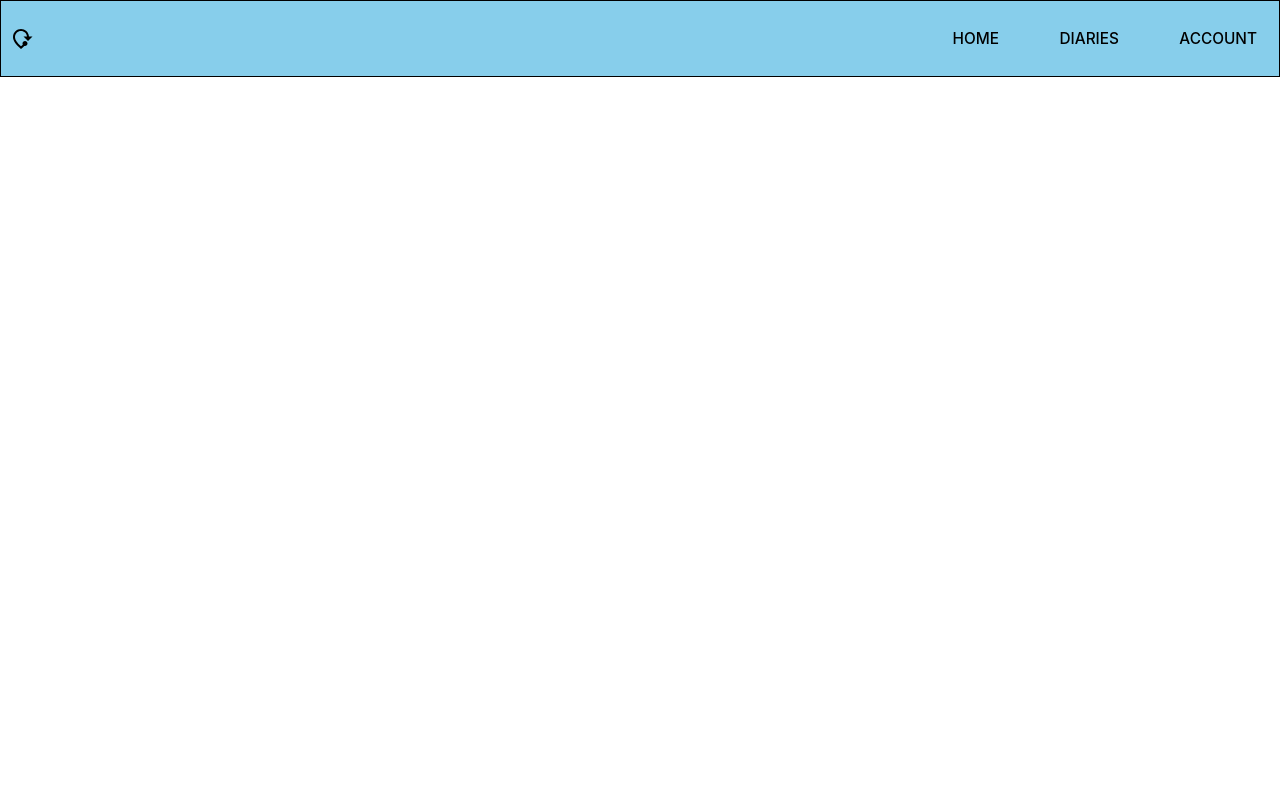
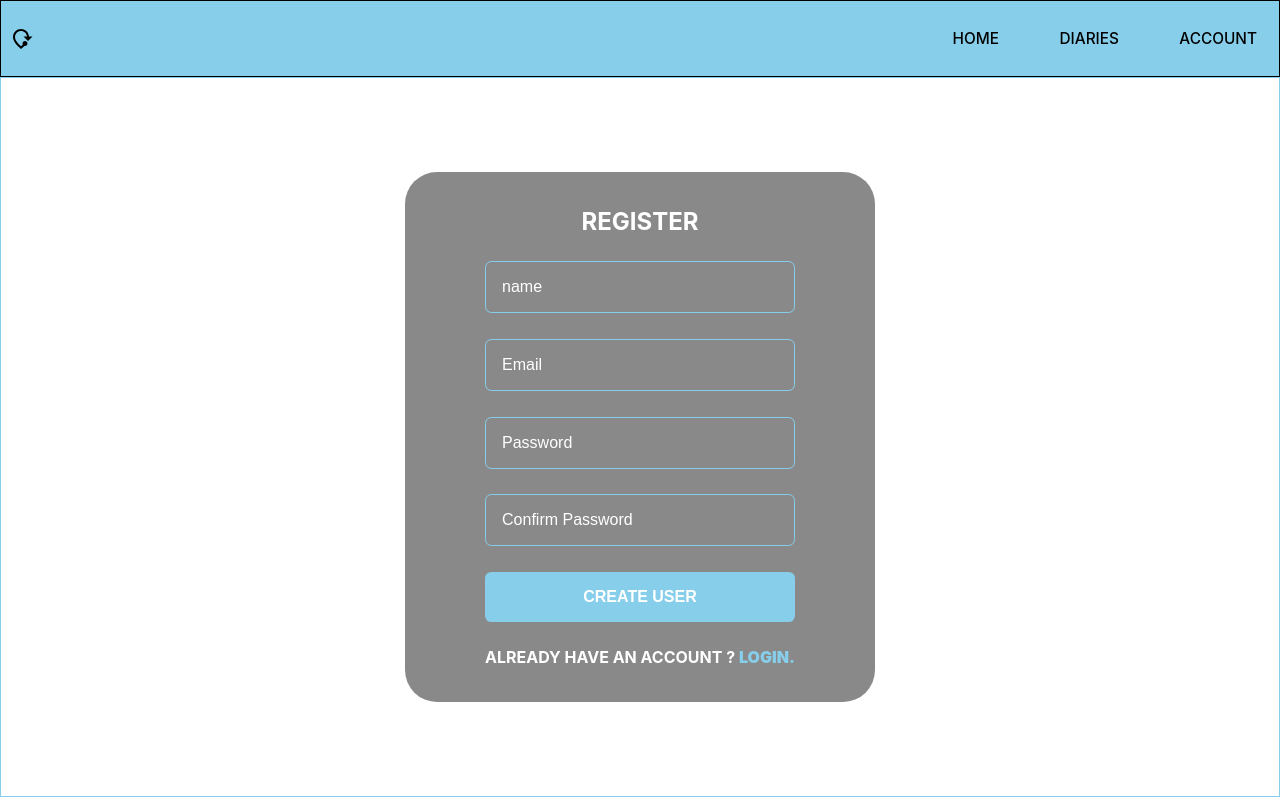
Before and after one commit to AdewoleCode/mern-travel-blog, a React (Create React App) app in the folder frontend/travel-blog-frontend/: page /register in a window 1280 px wide. Built offline with nearby package versions, Linux system fonts and the light colour scheme.

Commit message:
lgin and signup page designs completed

```diff
--- a/frontend/travel-blog-frontend/package.json
+++ b/frontend/travel-blog-frontend/package.json
@@ -17,6 +17,7 @@
     "react-dom": "^18.2.0",
     "react-router-dom": "^6.6.2",
     "react-scripts": "5.0.1",
+    "react-toastify": "^9.1.1",
     "web-vitals": "^2.1.4"
   },
   "scripts": {
--- a/frontend/travel-blog-frontend/src/Account/Account.jsx
+++ /dev/null
@@ -1,9 +0,0 @@
-import React from 'react'
-
-const Account = () => {
-  return (
-    <div>Account</div>
-  )
-}
-
-export default Account
--- /dev/null
+++ b/frontend/travel-blog-frontend/src/Account/Login.jsx
@@ -0,0 +1,77 @@
+import React, { useState, useEffect } from "react";
+import axios from "axios";
+import '../Account/Register.css'
+import { useNavigate, Link } from "react-router-dom";
+import { ToastContainer, toast } from "react-toastify";
+import "react-toastify/dist/ReactToastify.css";
+
+export default function Login() {
+  // const navigate = useNavigate();
+  const [values, setValues] = useState({ name: "", password: "" });
+  const toastOptions = {
+    position: "top-right",
+    autoClose: 3000,
+    pauseOnHover: true,
+    draggable: true,
+    theme: "light",
+  };
+
+
+  const handleChange = (event) => {
+    setValues({ ...values, [event.target.name]: event.target.value });
+  };
+
+  const validateForm = () => {
+    const { email, password } = values;
+    if (email === "") {
+      toast.error("Email and Password is required.", toastOptions);
+      return false;
+    } else if (password === "") {
+      toast.error("Email and Password is required.", toastOptions);
+      return false;
+    }
+    return true;
+  };
+
+  const handleSubmit = async (event) => {
+    event.preventDefault();
+
+    if (validateForm()) {
+      const { email, password } = values;
+      const { data } = await axios.post('', {
+        email,
+        password,
+      });
+    }
+
+  };
+
+  return (
+    <>
+      <div className="form-container">
+        <form action="" onSubmit={(event) => handleSubmit(event)}>
+          <div className="brand">
+            <h1>Login</h1>
+          </div>
+          <input
+            type="email"
+            placeholder="Email"
+            name="email"
+            onChange={(e) => handleChange(e)}
+          />
+          <input
+            type="password"
+            placeholder="Password"
+            name="password"
+            onChange={(e) => handleChange(e)}
+          />
+          <button type="submit">Log In</button>
+          <span>
+            Don't have an account ? <Link to="/register">Register.</Link>
+          </span>
+        </form>
+      </div>
+      <ToastContainer />
+    </>
+  );
+}
--- /dev/null
+++ b/frontend/travel-blog-frontend/src/Account/Register.css
@@ -0,0 +1,84 @@
+.form-container {
+    height: 90vh;
+    width: 100%;
+    /* background: red; */
+    display: flex;
+    flex-direction: column;
+    justify-content: center;
+    gap: 1rem;
+    align-items: center;
+    background-color: #fff;
+    border: 1px solid skyblue;
+}
+
+.brand {
+    display: flex;
+    align-items: center;
+    gap: 1rem;
+    justify-content: center;
+}
+
+img {
+    height: 5rem;
+}
+
+.form-container h1 {
+    color: white;
+    text-transform: uppercase;
+}
+
+form {
+    display: flex;
+    flex-direction: column;
+    gap: 1.6rem;
+    background-color: #00000076;
+    border-radius: 2rem;
+    padding: 2.2rem 5rem;
+}
+
+input {
+    background-color: transparent;
+    padding: 1rem;
+    border: 0.1rem solid skyblue;
+    border-radius: 0.4rem;
+    color: white;
+    width: 100%;
+    font-size: 1rem;
+}
+
+input:focus {
+    border: 0.1rem solid white;
+    outline: none;
+}
+
+input::placeholder {
+    color: white;
+}
+
+button {
+    background-color: skyblue;
+    color: white;
+    padding: 1rem 2rem;
+    border: none;
+    cursor: pointer;
+    border-radius: 0.4rem;
+    font-size: 1rem;
+    font-weight: bolder;
+    text-transform: uppercase;
+}
+
+button:hover {
+    background-color: #8157f5;
+  }
+
+  span {
+    color: white;
+    text-transform: uppercase;
+    font-weight: bolder;
+  }
+
+  span a {
+    color: skyblue;
+    text-decoration: none;
+    font-weight: bolder;
+  }
--- /dev/null
+++ b/frontend/travel-blog-frontend/src/Account/Register.jsx
@@ -0,0 +1,112 @@
+import React, { useState, useEffect } from "react";
+import axios from "axios";
+import '../Account/Register.css'
+import { useNavigate, Link } from "react-router-dom";
+import { ToastContainer, toast } from "react-toastify";
+import "react-toastify/dist/ReactToastify.css";
+
+export default function Register() {
+  // const navigate = useNavigate();
+  const toastOptions = {
+    position: "top-right",
+    autoClose: 3000,
+    pauseOnHover: true,
+    draggable: true,
+    theme: "light",
+  };
+  const [values, setValues] = useState({
+    name: "",
+    email: "",
+    password: "",
+    confirmPassword: "",
+  });
+
+
+  const handleChange = (event) => {
+    setValues({ ...values, [event.target.name]: event.target.value });
+  };
+
+  const handleValidation = () => {
+    const { password, confirmPassword, name, email } = values;
+    if (password !== confirmPassword) {
+      toast.error(
+        "Password and confirm password should be same.",
+        toastOptions
+      );
+      return false;
+    } else if ( name === "" || name.length < 3) {
+      toast.error(
+        "name cannot be empty and must be greater than 3 characters.",
+        toastOptions
+      );
+      return false;
+    } else if (password.length < 8) {
+      toast.error(
+        "Password should be equal or greater than 8 characters.",
+        toastOptions
+      );
+      return false;
+    } else if (email === "") {
+      toast.error("Email is required.", toastOptions);
+      return false;
+    }
+
+    return true;
+  };
+
+  const handleSubmit = async (event) => {
+    event.preventDefault();
+    if (handleValidation()) {
+      const { email, name, password } = values;
+      const { data } = await axios.post('', {
+        name,
+        email,
+        password,
+      });
+
+    }
+  }
+;
+
+return (
+  <>
+    <div className="form-container">
+      <form action="" onSubmit={(event) => handleSubmit(event)}>
+
+        <div className="brand">
+          <h1>register</h1>
+        </div>
+        <input
+          type="text"
+          placeholder="name"
+          name="name"
+          onChange={(e) => handleChange(e)}
+        />
+        <input
+          type="email"
+          placeholder="Email"
+          name="email"
+          onChange={(e) => handleChange(e)}
+        />
+        <input
+          type="password"
+          placeholder="Password"
+          name="password"
+          onChange={(e) => handleChange(e)}
+        />
+        <input
+          type="password"
+          placeholder="Confirm Password"
+          name="confirmPassword"
+          onChange={(e) => handleChange(e)}
+        />
+        <button type="submit">Create User</button>
+        <span>
+          Already have an account ? <Link to="/login">Login.</Link>
+        </span>
+      </form>
+    </div>
+    <ToastContainer />
+  </>
+);
+}
--- a/frontend/travel-blog-frontend/src/App.js
+++ b/frontend/travel-blog-frontend/src/App.js
@@ -1,7 +1,8 @@
 import Header from "./Header/Header";
 import { BrowserRouter, Route, Routes } from "react-router-dom";
 import Diaries from "./Diaries/Diaries";
-import Account from "./Account/Account";
+import Login from "./Account/Login";
+import Register from "./Account/Register"
 import Home from "./Home/Home";
 
 function App() {
@@ -17,7 +18,9 @@ function App() {
           <Route path="/" element={<Home />} />
             <Route path="/home" element={<Home />} />
             <Route path="/diaries" element={<Diaries />} />
-            <Route path="/account" element={<Account />} />
+            <Route path="/login" element={<Login />} />
+            <Route path="/register" element={<Register />} />
+
           </Routes>
         </BrowserRouter>
       </section>
--- a/frontend/travel-blog-frontend/src/Header/Header.jsx
+++ b/frontend/travel-blog-frontend/src/Header/Header.jsx
@@ -19,7 +19,7 @@ const Header = () => {
             display: "DIARIES"
         },
         {
-            path: "account",
+            path: "login",
             display: "ACCOUNT"
         }
     ]
```
Also changed, not shown: 1 other file (tests, documents, lock files or other folders).
